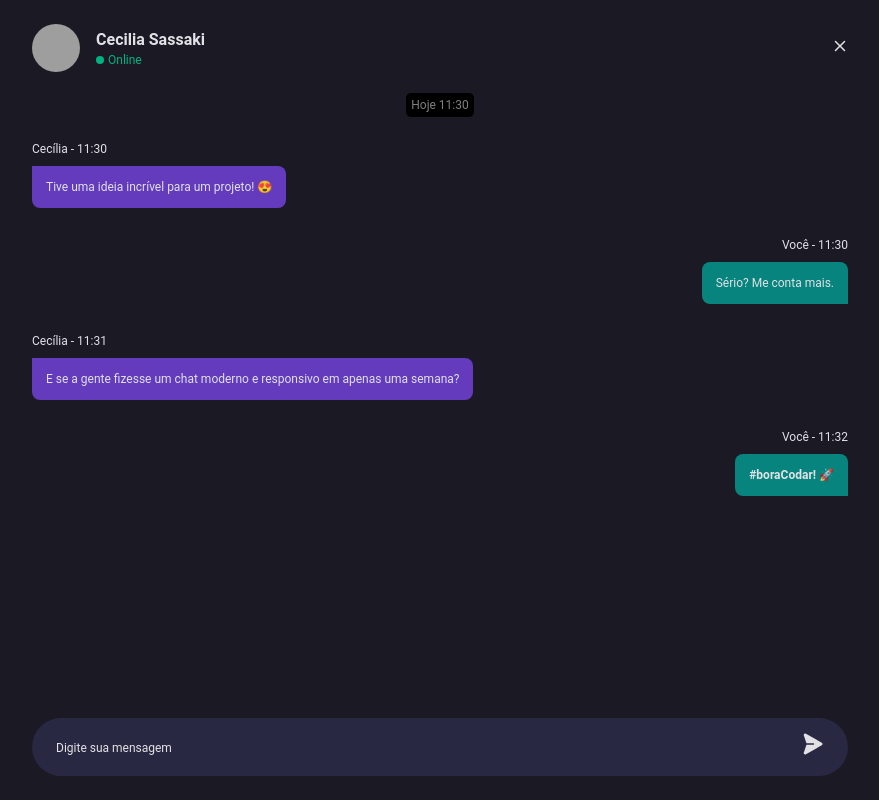
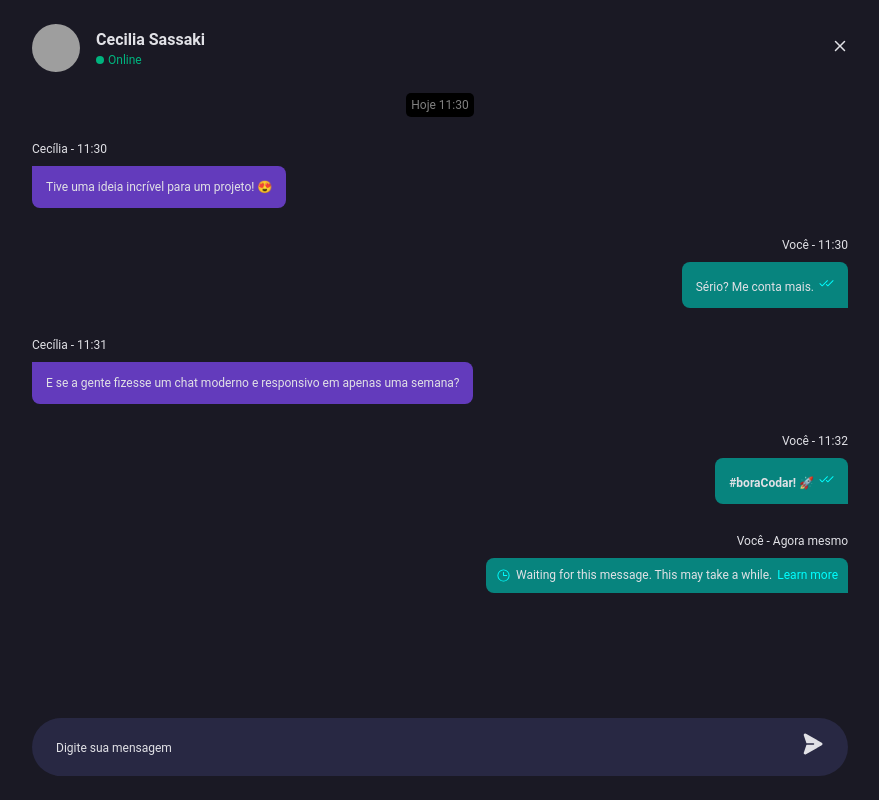
Before and after one commit to wenblack/bora-codar-04, a Next.js app: page / in a window 1280 px wide. Shown: the whole page, without its empty margins (200-1079 px from the left). Built offline with nearby package versions, Linux system fonts and the light colour scheme; grey boxes are pictures that could not be loaded.

Commit message:
➕ Create check for send Messages and messageError Example ➕

```diff
--- a/src/components/InputChat/index.tsx
+++ b/src/components/InputChat/index.tsx
@@ -1,11 +1,39 @@
+import { ContexType, MessageProps, Message_data } from "@/context";
 import { PaperPlaneRight } from "@phosphor-icons/react";
+import { MouseEventHandler, useContext, useEffect, useState } from "react";
+
+
+interface inputProps {
+    onClick: MouseEventHandler | undefined
+}
 
 
 export function InputChat() {
+    const [data, setData] = useState<MessageProps[]>([]);
+    const [newMessage, setnewMessage] = useState('')
+    const { message, saveData } = useContext(Message_data) as ContexType;
+
+    function changeText(e: any) {
+        e.preventDefault()
+        setnewMessage(e.target.value)
+        console.log(newMessage)
+    }
+
+    async function updateNewMessage(e: any) {
+        e.preventDefault()
+        await fetch('/api/messages')
+            .then((res) => res.json())
+            .then((message) => {
+                setData(message.messages);
+                saveData(message.messages)
+                console.log(message)
+            });
+    }
+
     return (
-        <form id="bottom">
-            <input type="text" placeholder="Digite sua mensagem" />
-            <button>
+        <form id="bottom" onSubmit={updateNewMessage}>
+            <input type="text" placeholder="Digite sua mensagem" onChange={changeText} />
+            <button type="submit">
                 <i className="ph-paper-plane-right-fill">
                     <PaperPlaneRight weight='fill' />
                 </i>
--- a/src/components/Message/index.tsx
+++ b/src/components/Message/index.tsx
@@ -1,9 +1,11 @@
+import { Checks } from "@phosphor-icons/react"
+
 export interface MessageProps {
     type: "sent" | "received"
-    name: string
-    hour: string
-    message: string
-    bold?: boolean
+    name: string | undefined
+    hour: string | undefined
+    message: string | undefined
+    bold?: boolean | undefined
 }
 export function Message({ bold, type, name, hour, message }: MessageProps) {
     if (type === "received") {
@@ -33,11 +35,18 @@ export function Message({ bold, type, name, hour, message }: MessageProps) {
                 !bold
                     ? <div className="body">
                         {message}
+                        <Checks
+                            style={{ marginLeft: '0.5rem' }}
+                            color="aqua"
+                            size={15}
+                        />
                     </div>
+
                     : <div className="body">
                         <strong>
                             {message}
                         </strong>
+                        <Checks size={15} style={{ marginLeft: '0.5rem' }} color="aqua" />
                     </div>
             }
         </div>
--- /dev/null
+++ b/src/components/MessageError/index.tsx
@@ -0,0 +1,25 @@
+import { Clock } from "@phosphor-icons/react"
+
+export function MessageError() {
+    return (
+
+        <div className="message you">
+            <div className="top">Você - Agora mesmo </div>
+
+            <div className="error" style={{ marginTop: '1rem' }}>
+                <Clock
+                    size={15}
+                    style={{ marginRight: '0.5rem' }}
+                    color={"aqua"}
+                />
+                Waiting for this message. This may take a while.
+                <a
+                    style={{ marginLeft: '0.5rem', color: "aqua" }}
+                >
+                    Learn more
+                </a>
+            </div>
+
+        </div>
+    )
+}
--- a/src/components/MessagesView/index.tsx
+++ b/src/components/MessagesView/index.tsx
@@ -1,21 +1,27 @@
 import { Message } from "../Message";
-import { useState, useEffect } from 'react';
-import { MessageProps } from "../Message";
+import { useState, useEffect, useContext } from 'react';
+import { MessageProps } from "@/context";
 import { LoadingView } from "../LoadingView";
+import { ContexType, Message_data } from "@/context";
+import { MessageError } from "../MessageError";
+
 
 
 export function MessagesView() {
     const [data, setData] = useState<MessageProps[]>([]);
     const [isLoading, setLoading] = useState(false);
+    const { message, saveData } = useContext(Message_data) as ContexType;
 
     useEffect(() => {
         setLoading(true);
         fetch('/api/messages')
             .then((res) => res.json())
-            .then((data) => {
-                setData(data.messages);
+            .then((message) => {
+                setData(message.messages);
+                saveData(message.messages)
                 setLoading(false);
-                console.log(data)
+                console.log(message)
+
             });
     }, []);
 
@@ -44,6 +50,7 @@ export function MessagesView() {
                         />
                     )
                 }
+                <MessageError />
             </div>
         </main>
 
--- a/src/components/UserInfo/index.tsx
+++ b/src/components/UserInfo/index.tsx
@@ -15,7 +15,7 @@ export function UserInfo({ name, status }: UserProps) {
                     alt="Mulher asiatica com gorro preto, óculos e cabelo preto até os ombros"
                     width={128}
                     height={128}
-
+                    priority
                 />
                 <div id="user-status">
                     <strong>{name}</strong>
--- a/src/context/index.tsx
+++ b/src/context/index.tsx
@@ -1,16 +1,38 @@
-import { MessageProps } from "@/components/Message";
 import { ReactElement, createContext, useState } from "react";
-export const Message_data = createContext({});
+export const Message_data = createContext<ContexType | null>(null);
 
 interface contextProps {
     children: ReactElement
 }
 
+export interface MessageProps {
+    type: 'sent' | 'received'
+    name: string
+    hour: string
+    message: string
+    bold?: boolean
+}
+
+export type ContexType = {
+    message: MessageProps[];
+    saveData: (mesage: MessageProps) => void
+};
+
 export function Context({ children }: contextProps) {
-    const [message, setMessage] = useState<MessageProps[]>([]);;
+    const [message, setMessage] = useState<MessageProps[]>([])
+    const saveData = (mesage: MessageProps) => {
+        const newMessage: MessageProps = {
+            hour: mesage.hour,
+            message: mesage.message,
+            name: mesage.name,
+            bold: mesage.bold,
+            type: mesage.type
+        }
+        setMessage([...message, newMessage])
+    }
 
     return (
-        <Message_data.Provider value={{ message, setMessage }}>
+        <Message_data.Provider value={{ saveData, message }}>
             {children}
         </Message_data.Provider>
     );
--- a/src/pages/index.tsx
+++ b/src/pages/index.tsx
@@ -5,7 +5,6 @@ import { MessagesView } from '@/components/MessagesView';
 import { InputChat } from '@/components/InputChat';
 
 export default function Home() {
-
 
   return (
     <>
--- a/src/styles/globals.css
+++ b/src/styles/globals.css
@@ -93,6 +93,8 @@ body * {
   padding-bottom: 2.4rem;
 }
 
+
+
 #messages::-webkit-scrollbar {
   display: none;
 }
@@ -127,6 +129,16 @@ body * {
 
 .message.you .body {
   background-color: #07847e;
+  border-radius: 0.8rem 0.8rem 0 0.8rem;
+}
+
+.error {
+  display: flex;
+  alignItems: center;
+  justifyContent: center;
+  background-color: #07847e;
+  color:#e1e1e6 ;
+  padding: 1rem;
   border-radius: 0.8rem 0.8rem 0 0.8rem;
 }
 
```
